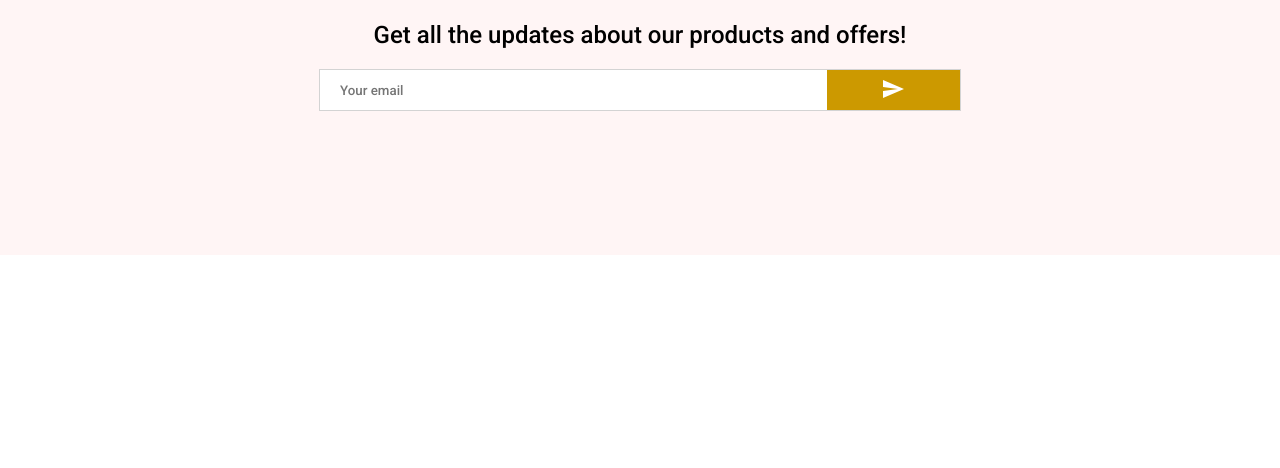
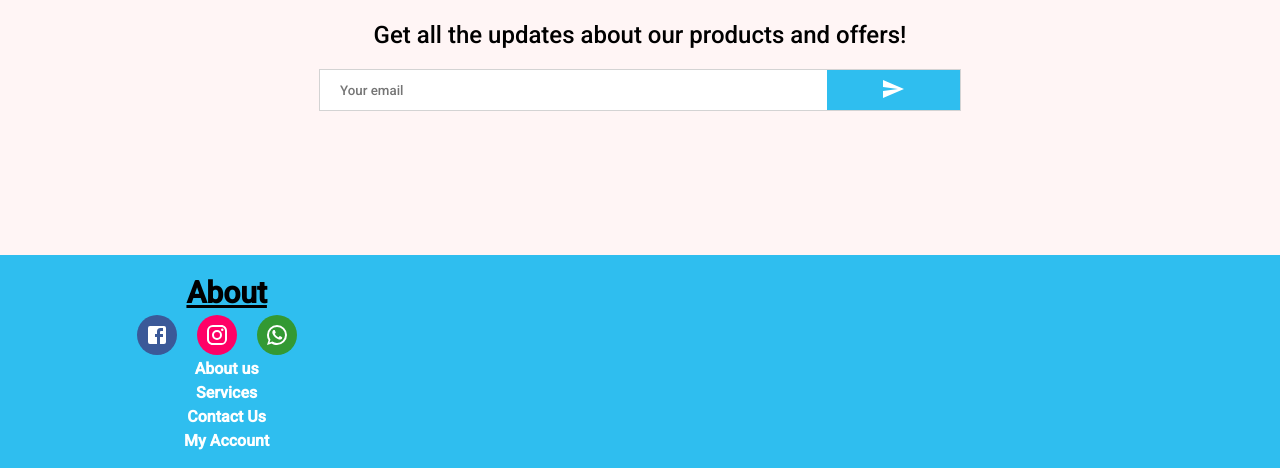
Before and after one commit to betancesdar/client-front-end-e-commerce, a React (Create React App) app: page / in a window 1280 px wide. Shown: the part 2321-2789 px from the top of the page. Before the commit the page ends 2576 px from the top, so only its background shows below. Built offline with nearby package versions, Linux system fonts and the light colour scheme.

Commit message:
Main Commit

```diff
--- a/src/Components/Ads.jsx
+++ b/src/Components/Ads.jsx
@@ -2,7 +2,7 @@ import styled from "styled-components"
 
 const Container = styled.div`
     height: 30px;
-    background-color: #cc9900;
+    background-color: #2FBEEF;
     color: white;
     display: flex;
     align-items: center;
--- a/src/Components/CategoryItem.jsx
+++ b/src/Components/CategoryItem.jsx
@@ -18,7 +18,7 @@ const Info = styled.div`
     width: 100%;
     height: 100%;
     display: flex;
-    background-color: rgba(204,153,0,0.5);
+    background-color: rgba(47,190,239,0.5);
     flex-direction: column;
     align-items: center;
     justify-content: center;
@@ -35,15 +35,15 @@ const Button = styled.button`
     border: none;
     padding: 10px;
     font-size: 20px;
-    background-color: #cc9900;
+    background-color: #2FBEEF;
     color: white;
     cursor: pointer;
 
     &:hover{
         background-color: transparent;
         transition: all 0.5s ease;
-        color: black;
-        border-radius: 100%;
+        color: #2FBEEF;
+        border: 1px solid #2FBEEF;
     }
 `
 
--- a/src/Components/Footer.jsx
+++ b/src/Components/Footer.jsx
@@ -0,0 +1,100 @@
+import { Facebook, Instagram, WhatsApp } from "@mui/icons-material";
+import styled from "styled-components"
+
+const Container = styled.div`
+    display: flex;
+    height: 100%;
+    background-color: #2FBEEF;
+    padding: 20px;
+`;
+const Left = styled.div`
+    flex:1;
+    display: flex;
+    flex-direction: column;
+`;
+const Tittle = styled.h3`
+    font-size: 30px;
+    text-decoration: underline;
+    align-items: center;
+    justify-content: center;
+    color: black;
+    text-align: center;
+`
+
+const SocialContainer = styled.div`
+    display: flex;
+    align-items: center;
+    justify-content: center;
+    margin-top: 5px;
+`
+
+const SocialIcon = styled.div`
+    width: 40px;
+    height: 40px;
+    border-radius: 50%;
+    color:white;
+    background-color: #${props=>props.color};
+    display: flex;
+    align-items: center;
+    justify-content: center;
+    margin-right: 20px;
+`
+
+const Button = styled.button`
+    margin-top: 3px;
+    font-size: 16px;
+    font-weight: bold;
+    justify-content: space-between;
+    color: white;
+    border: none;
+    background-color: transparent;
+    cursor: pointer;
+    transition: all 0.5s ease;
+
+    &:hover{
+        color: black;
+        transform: scale(1.1);
+    }
+
+`;
+
+const Center = styled.div`
+    flex:1;
+`;
+const Right = styled.div`
+    flex:1;
+`;
+
+
+const Footer = () => {
+  return (
+    <Container>
+      <Left>
+        <Tittle>About</Tittle>
+        <SocialContainer>
+          <SocialIcon color="3B5998">
+            <Facebook />
+          </SocialIcon>
+          <SocialIcon color="ff0066">
+            <Instagram />
+          </SocialIcon>
+          <SocialIcon color="339933">
+            <WhatsApp />
+          </SocialIcon>
+        </SocialContainer>
+        <Button>About us</Button>
+        <Button>Services</Button>
+        <Button>Contact Us</Button>
+        <Button>My Account</Button>
+      </Left>
+      <Center>
+
+      </Center>
+      <Right>
+
+      </Right>
+    </Container>
+  );
+}
+
+export default Footer
--- a/src/Components/Navbar.jsx
+++ b/src/Components/Navbar.jsx
@@ -77,7 +77,7 @@ const Navbar = () => {
                  </SearchContainer>
             </Left>
             <Center>
-                <Logo>Shop Logo Here</Logo>
+                <Logo><img src="../Assets/logo.png" alt="Logo" /></Logo>
             </Center>
             <Right>
                  <MenuItem>Sign Up</MenuItem>
--- a/src/Components/NewLetters.jsx
+++ b/src/Components/NewLetters.jsx
@@ -34,7 +34,7 @@ const Input = styled.input`
 `;
 const Button = styled.button`
     flex:2;
-    background-color: #cc9900;
+    background-color: #2FBEEF;
     color: white;
     border: none;
     cursor: pointer;
--- a/src/Components/Product.jsx
+++ b/src/Components/Product.jsx
@@ -58,7 +58,7 @@ const Icon = styled.div`
     transition: all 0.5s ease;
 
     &:hover{
-        background-color: #cc9900;
+        background-color: #2FBEEF;
         transform: scale(1.2);
     }
 `
--- a/src/Pages/Home.jsx
+++ b/src/Pages/Home.jsx
@@ -5,6 +5,7 @@ import Slider from '../Components/Slider'
 import Categories from '../Components/Categories'
 import Products from '../Components/Products'
 import NewLetters from '../Components/NewLetters'
+import Footer from '../Components/Footer'
 
 const Home = () => {
   return (
@@ -15,6 +16,7 @@ const Home = () => {
       <Categories/>
       <Products/>
       <NewLetters/>
+      <Footer/>
     </div>
   )
 }
--- a/src/data.js
+++ b/src/data.js
@@ -45,41 +45,41 @@ export const categories = [
 export const popularProducts = [
     {
         id:1,
-        img: "https://i.ebayimg.com/images/g/x8gAAOSwsOZie7tl/s-l1600.png"
+        img: "https://i.ebayimg.com/images/g/YngAAOSwksdihGae/s-l1600.png"
     },
     {
         id:2,
-        img: "https://i.ebayimg.com/images/g/x8gAAOSwsOZie7tl/s-l1600.png"
+        img: "https://i.ebayimg.com/images/g/YngAAOSwksdihGae/s-l1600.png"
     },
 
     {
         id:3,
-        img: "https://i.ebayimg.com/images/g/x8gAAOSwsOZie7tl/s-l1600.png"
+        img: "https://i.ebayimg.com/images/g/YngAAOSwksdihGae/s-l1600.png"
     },
 
     {
         id:4,
-        img: "https://i.ebayimg.com/images/g/x8gAAOSwsOZie7tl/s-l1600.png"
+        img: "https://i.ebayimg.com/images/g/YngAAOSwksdihGae/s-l1600.png"
     },
 
     {
         id:5,
-        img: "https://i.ebayimg.com/images/g/x8gAAOSwsOZie7tl/s-l1600.png"
+        img: "https://i.ebayimg.com/images/g/YngAAOSwksdihGae/s-l1600.png"
     },
 
     {
         id:6,
-        img: "https://i.ebayimg.com/images/g/x8gAAOSwsOZie7tl/s-l1600.png"
+        img: "https://i.ebayimg.com/images/g/YngAAOSwksdihGae/s-l1600.png"
     },
 
     {
         id:7,
-        img: "https://i.ebayimg.com/images/g/x8gAAOSwsOZie7tl/s-l1600.png"
+        img: "https://i.ebayimg.com/images/g/YngAAOSwksdihGae/s-l1600.png"
     },
 
     {
         id:8,
-        img: "https://i.ebayimg.com/images/g/x8gAAOSwsOZie7tl/s-l1600.png"
+        img: "https://i.ebayimg.com/images/g/YngAAOSwksdihGae/s-l1600.png"
     },
 
 ];
```
Also changed, not shown: src/Assets/logo.png (added), src/Pages/Contact.jsx (added), src/Pages/Services.jsx (added).
